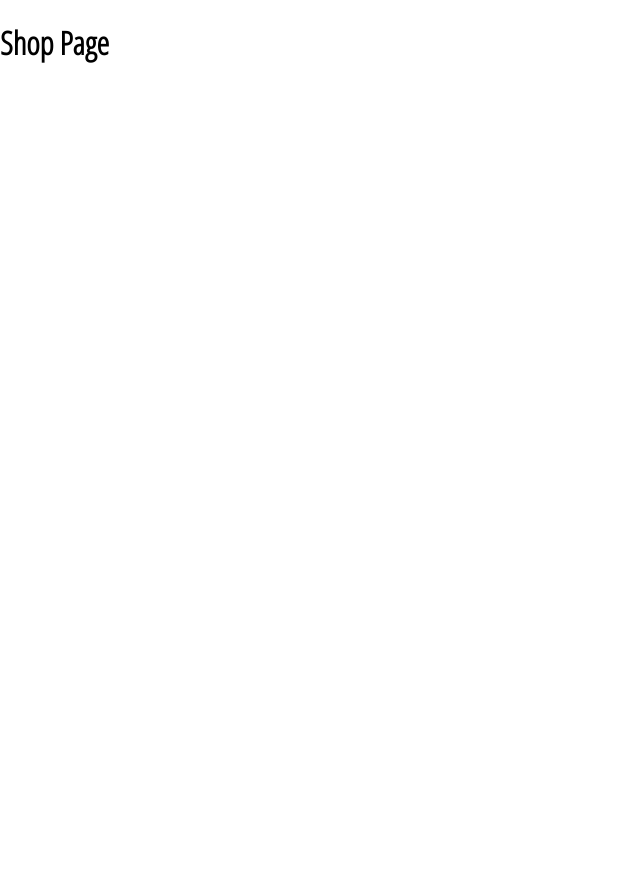
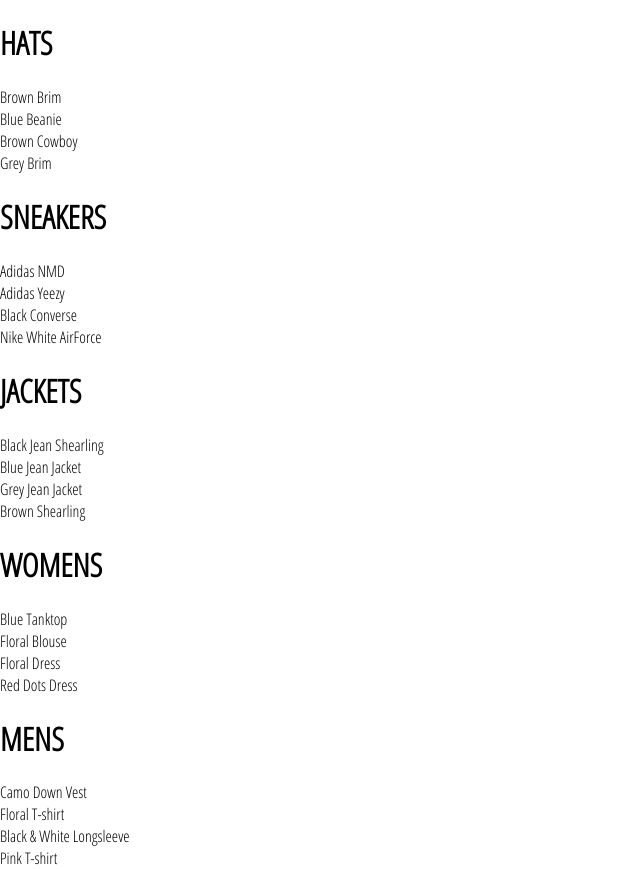
Before and after one commit to k-ankobia/ecommerce-store, a React (Create React App) app: page /shop in a window 1280 px wide. Shown: the whole page, without its empty margins (0-640 px from the left). Before the commit the page ends 800 px from the top, so only its background shows below. Built offline with nearby package versions, Linux system fonts and the light colour scheme.

Commit message:
feat(CollectionPreview): add collection preview component to ShopPage

```diff
--- /dev/null
+++ b/src/components/CollectionPreview/CollectionPreview.component.js
@@ -0,0 +1,17 @@
+import React from "react";
+import "./collectionPreview.styles.scss";
+
+export const CollectionPreview = ({ title, items }) => {
+  return (
+    <div className="collection">
+      <h1 className="title"> {title.toUpperCase()}</h1>
+      <div className="preview">
+        {items
+          .filter((item, idx) => idx < 4)
+          .map((item) => (
+            <div key={item.id}> {item.name}</div>
+          ))}
+      </div>
+    </div>
+  );
+};
--- a/src/pages/shop/Shop.component.js
+++ b/src/pages/shop/Shop.component.js
@@ -1,16 +1,20 @@
 import React from "react";
 import SHOP_DATA from "./shopData";
+import { CollectionPreview } from "../../components/CollectionPreview/CollectionPreview.component";
 export default class ShopPage extends React.Component {
   constructor(props) {
     super(props);
     this.state = {
-      collection: SHOP_DATA,
+      collections: SHOP_DATA,
     };
   }
   render() {
+    const { collections } = this.state;
     return (
-      <div>
-        <h1>Shop Page</h1>
+      <div className="shop-page">
+        {collections.map(({ id, ...otherCollectionProps }) => (
+          <CollectionPreview key={id} {...otherCollectionProps} />
+        ))}
       </div>
     );
   }
```
Also changed, not shown: src/components/CollectionPreview/collectionPreview.styles.scss (added).
